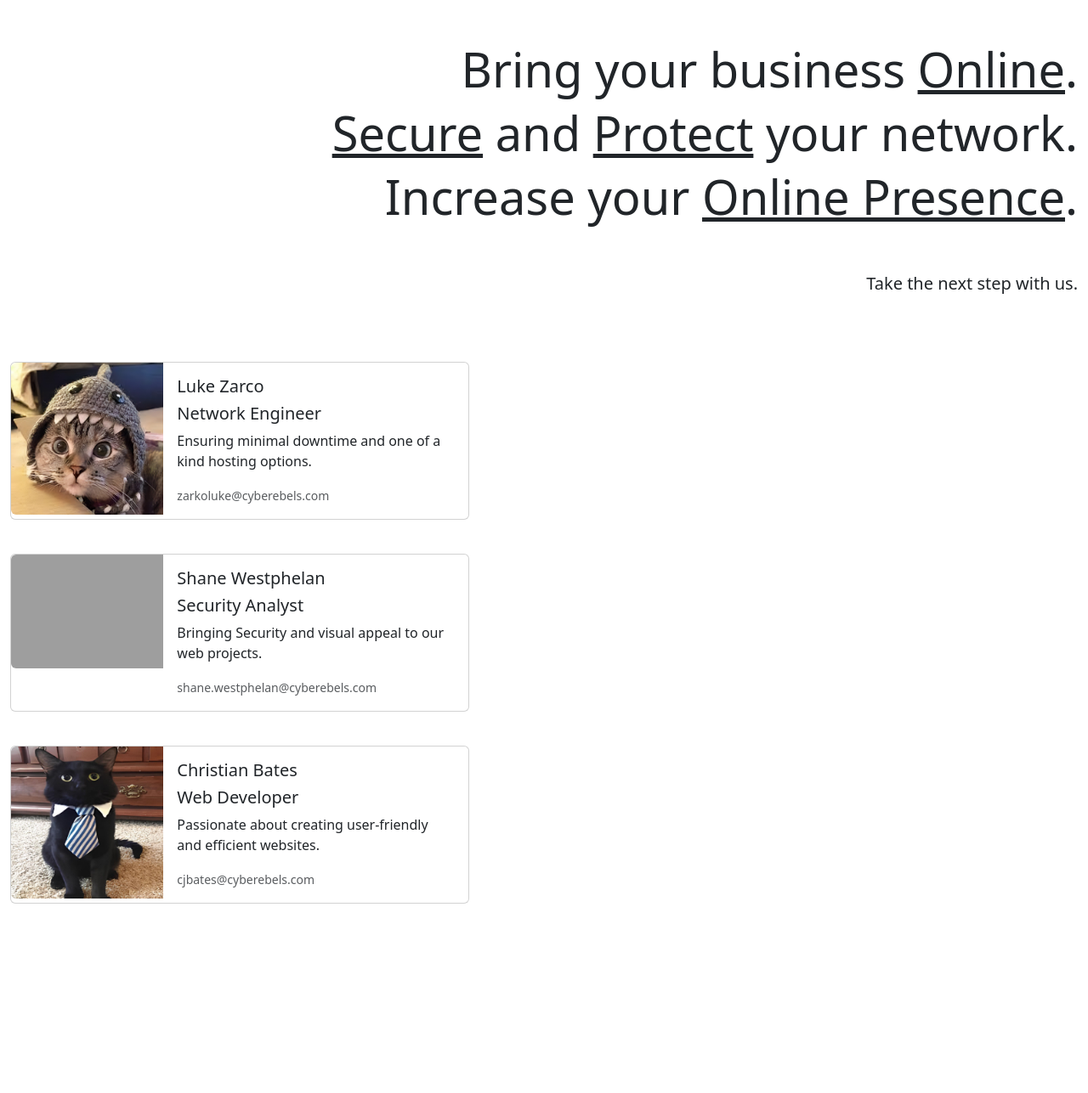
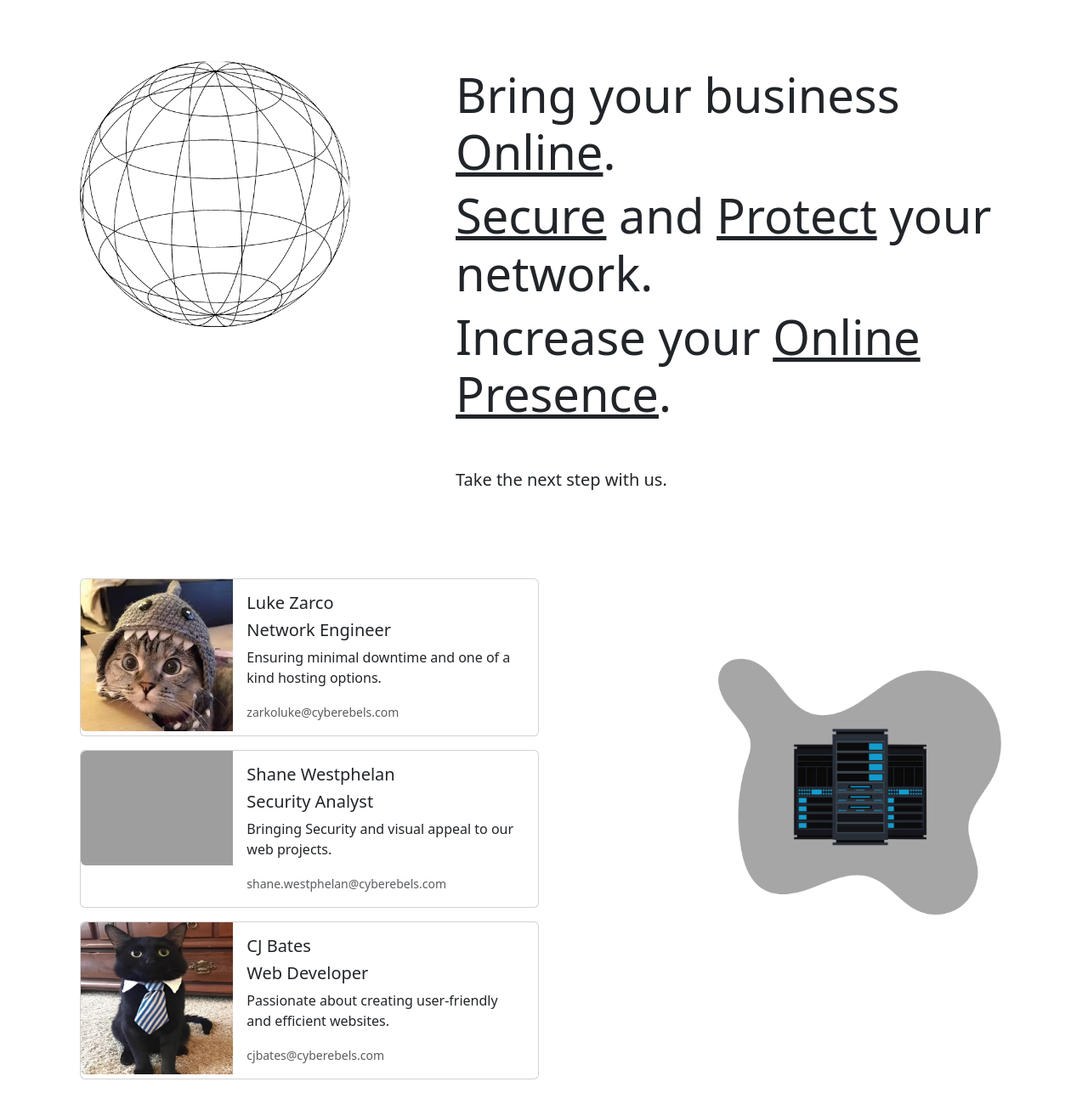
Before and after one commit to cjbates02/Cyberebels, a Flask app: page / in a window 1280 px wide. Shown: the part 150-1437 px from the top of the page at 85% size. Before the commit the page ends 1214 px from the top, so only its background shows below. Run offline with Flask 3, Linux system fonts and the light colour scheme; some libraries are stand-ins or nearby versions; grey boxes are pictures that could not be loaded.

Commit message:
added images

```diff
--- a/src/templates/base.html
+++ b/src/templates/base.html
@@ -63,7 +63,7 @@
     </div>
 
 
-  <div class="container-fluid font-family-sans-serif">
+  <div class="container font-family-sans-serif">
     {% block content %}{% endblock %}
   </div>
 </html>
--- a/src/templates/index.html
+++ b/src/templates/index.html
@@ -5,7 +5,20 @@
 {% block content %}
 <br />
 <br />
-<div class="text-end">
+<div class="container-fluid">
+  <div class="row">
+    <!-- Image column -->
+    <div class="col-md-4">
+      <div class="row">
+        <div class="col-md-12">
+          <br />
+          <img src="{{ url_for('static', filename='internet-logo.png') }}" class="img-fluid" alt="Server Image" style="padding-right: 30px;">
+        </div>
+      </div>
+    </div>
+
+    <div class="col-md-8" style="padding-top: 30px;">
+      <div class="text-start" style="padding-left: 70px;">
         <h1 class="display-4">Bring your business <u><b>Online</b></u>.</h1>
         <h1 class="display-4"><u><b>Secure</b></u> and <u><b>Protect</b></u> your network.</h1>
         <h1 class="display-4">Increase your <u><b>Online Presence</b></u>.</h1>
@@ -13,11 +26,20 @@
         <br />
         <h6 class="lead">Take the next step with us.</h6>
       </div>
+    </div>
+  </div>
+</div>
+<br />
+
+
 
 <br />
 <br />
 <br />
-
+<div class="container">
+  <div class="row">
+    <div class="col-md-8">
+      <!-- First card -->
       <div class="card mb-3" style="max-width: 540px;">
         <div class="row g-0">
           <div class="col-md-4">
@@ -33,13 +55,10 @@
           </div>
         </div>
       </div>
-
-<br />
-
       <div class="card mb-3" style="max-width: 540px;">
         <div class="row g-0">
           <div class="col-md-4">
-      <img src="{{ url_for('static', filename='shane.jpg') }}" class="img-fluid rounded-start">
+            <img src="{{ url_for('static', filename='shane.jpg') }}" class="img-fluid rounded-start" alt="...">
           </div>
           <div class="col-md-8">
             <div class="card-body">
@@ -51,17 +70,14 @@
           </div>
         </div>
       </div>
-
-<br />
-
       <div class="card mb-3" style="max-width: 540px;">
         <div class="row g-0">
           <div class="col-md-4">
-      <img src="{{ url_for('static', filename='cj.jpg') }}" class="img-fluid rounded-start">
+            <img src="{{ url_for('static', filename='cj.jpg') }}" class="img-fluid rounded-start" alt="...">
           </div>
           <div class="col-md-8">
             <div class="card-body">
-        <h5 class="card-title">Christian Bates</h5>
+              <h5 class="card-title">CJ Bates</h5>
               <h6 class="lead">Web Developer</h6>
               <p class="card-text">Passionate about creating user-friendly and efficient websites.</p>
               <p class="card-text"><small class="text-muted">cjbates@cyberebels.com</small></p>
@@ -69,5 +85,16 @@
           </div>
         </div>
       </div>
+    </div>
+    <div class="col-md-4">
+      <div class="row">
+        <div class="col-md-12">
+          <br />
+          <img src="{{ url_for('static', filename='server.png') }}" class="img-fluid" alt="Server Image" style="padding-top: 50px;">
+        </div>
+      </div>
+    </div>
+  </div>
+</div>
 
 {% endblock %}
```
Also changed, not shown: src/static/internet-logo.png (added), src/static/server.png (added). Lines whose indentation alone changed are shown as unchanged.
